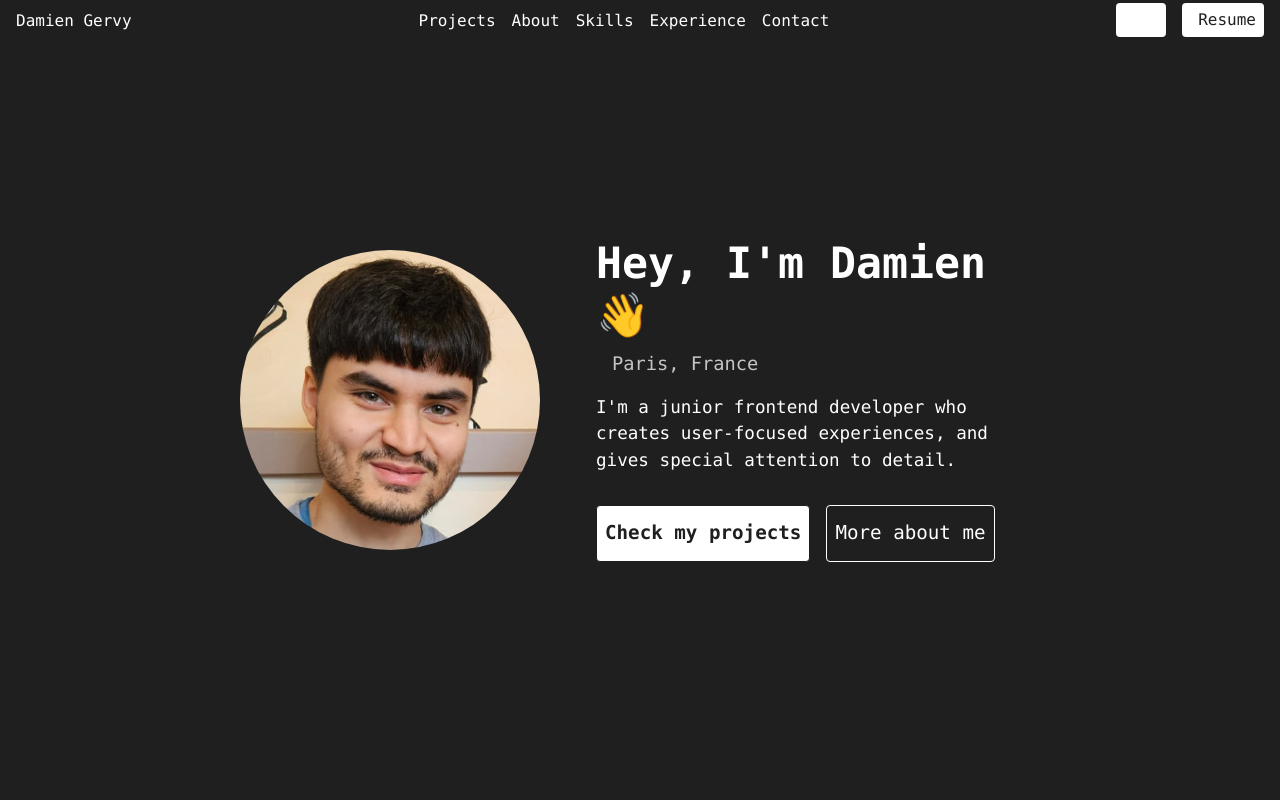
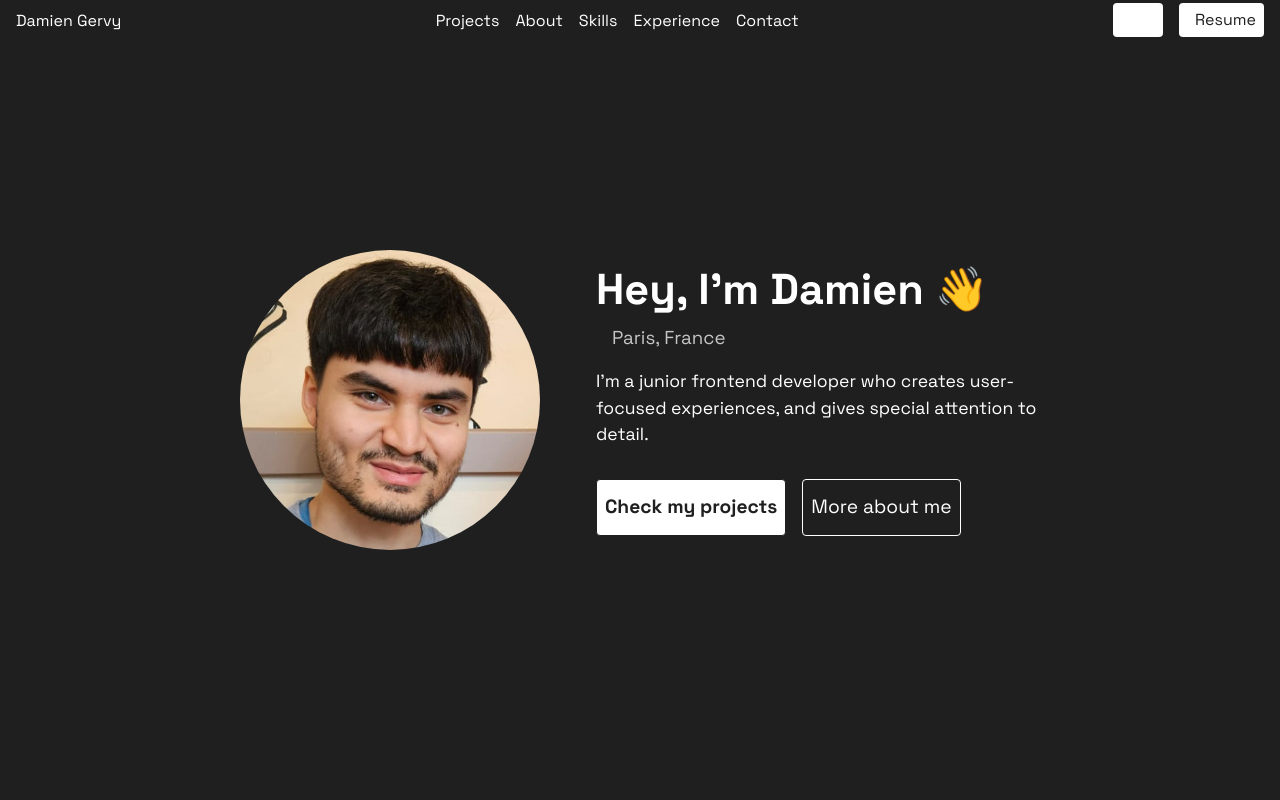
Before and after one commit to GDami/portfolio, a React (Vite) app: page / in a window 1280 px wide. Shown: the top 800 px of the page. Built offline with nearby package versions, Linux system fonts and the light colour scheme; some icons are missing.

Commit message:
changed font to space grotesk

```diff
--- a/index.html
+++ b/index.html
@@ -6,6 +6,9 @@
         <link rel="icon" type="image/png" href="/logodesign.png" />
         <link href='https://cdn.boxicons.com/fonts/basic/boxicons.min.css' rel='stylesheet'>
         <link href='https://cdn.boxicons.com/fonts/brands/boxicons-brands.min.css' rel='stylesheet'>
+        <link rel="preconnect" href="https://fonts.googleapis.com">
+        <link rel="preconnect" href="https://fonts.gstatic.com" crossorigin>
+        <link href="https://fonts.googleapis.com/css2?family=Roboto+Slab:wght@100..900&family=Rubik:ital,wght@0,300..900;1,300..900&family=Space+Grotesk:wght@300..700&family=Ubuntu:ital,wght@0,300;0,400;0,500;0,700;1,300;1,400;1,500;1,700&display=swap" rel="stylesheet">
         <meta name="viewport" content="width=device-width, initial-scale=1.0" />
         <title>Damien Gervy</title>
     </head>
--- a/src/index.css
+++ b/src/index.css
@@ -5,7 +5,7 @@
 	background-color: var(--color-bg);
 	color: var(--color-main);
 
-	font-family: "Monaco", monospace;
+	font-family: "Space Grotesk", sans-serif;
 
 	line-height: 1.5;
 }
```
